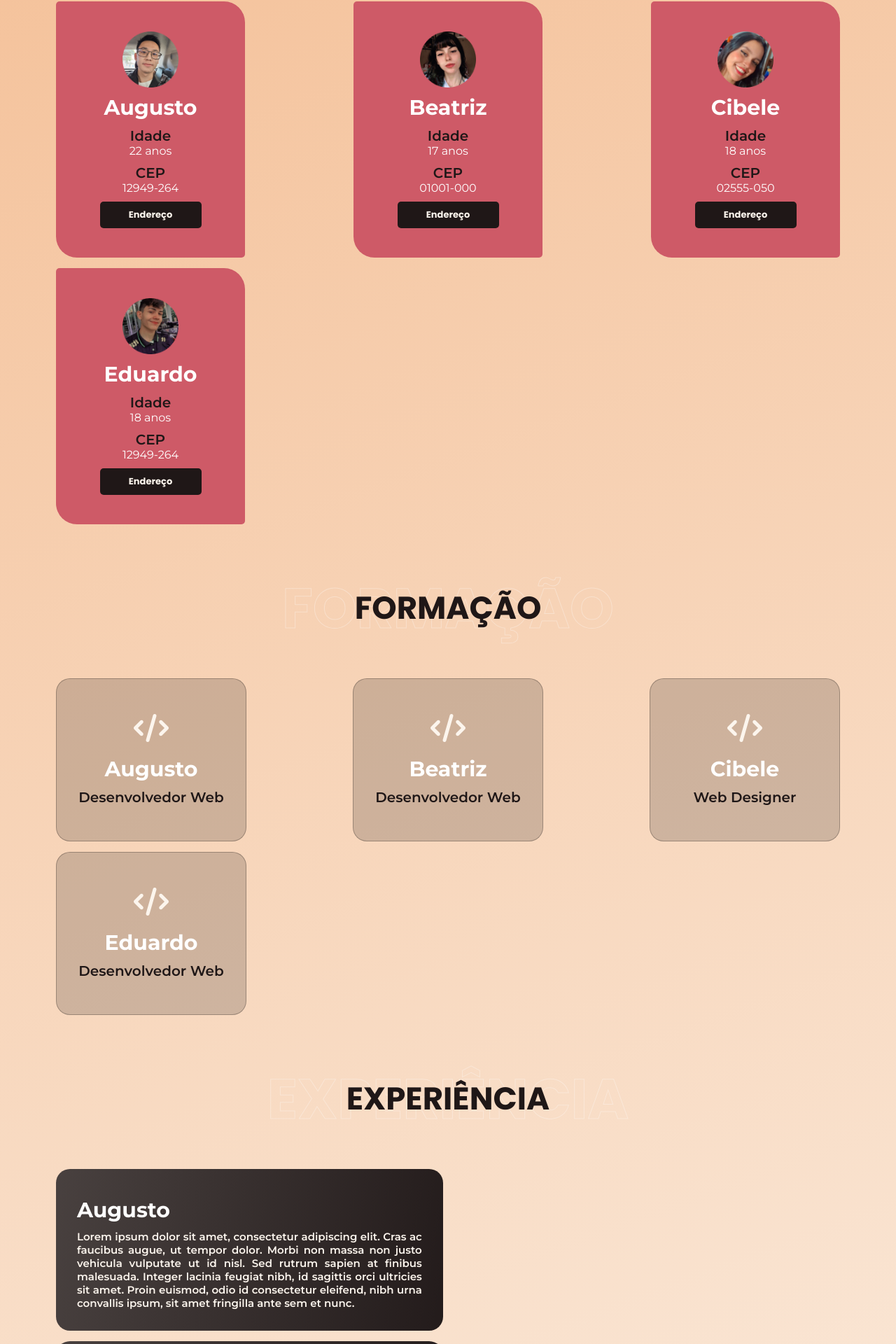
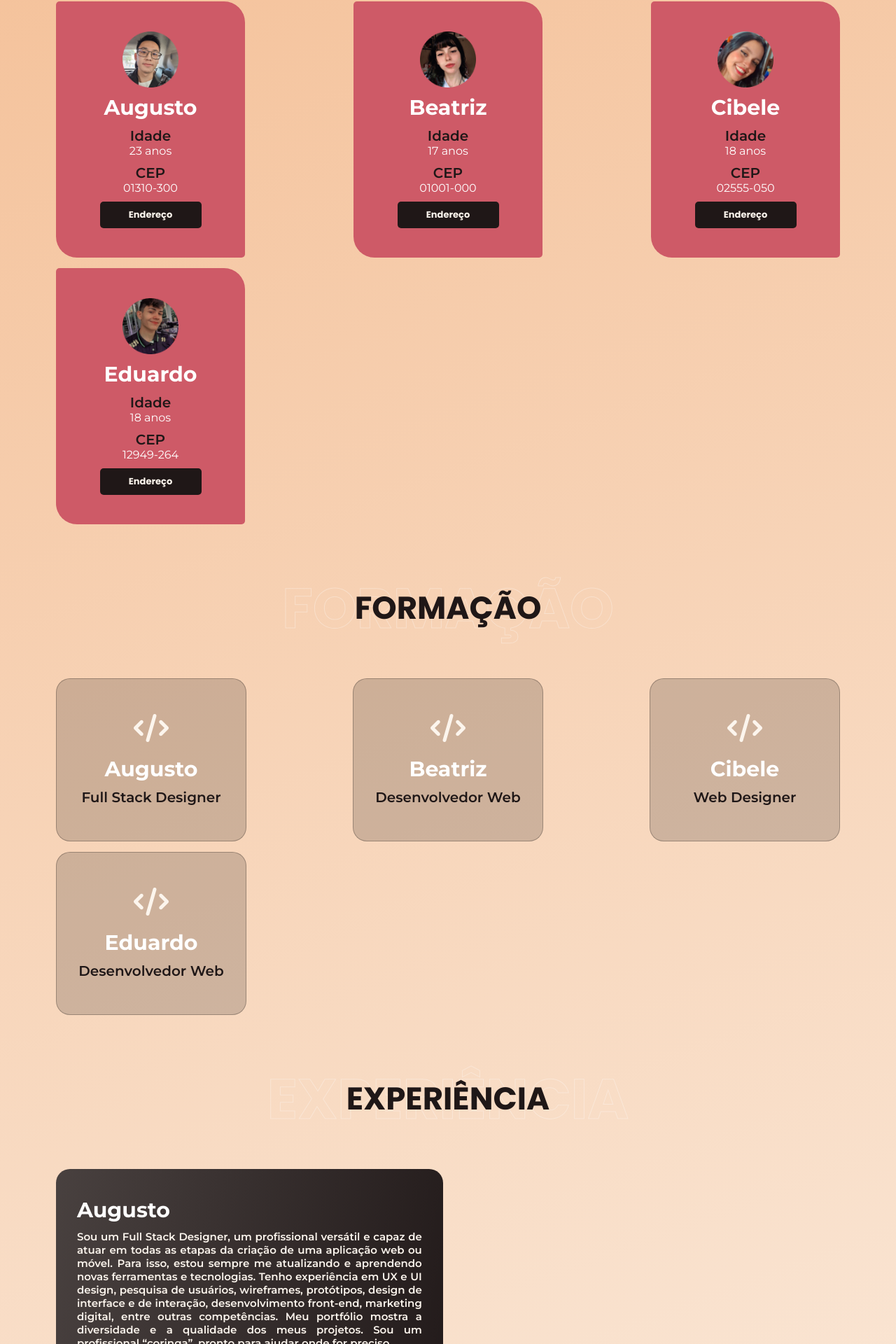
Before and after one commit to josiastavares/nossa-apresentacao, a React (Create React App) app: page / in a window 1280 px wide. Shown: the part 293-2213 px from the top of the page at 70% size. Built offline with nearby package versions, Linux system fonts and the light colour scheme.

Commit message:
informações do augusto ryu

```diff
--- a/src/App.js
+++ b/src/App.js
@@ -13,21 +13,21 @@ function App() {
       <Menu />
       <Titulo titulo="SOBRE NÓS"/>
       <section className='secao' id='sobrenos'>
-        <Sobre imagem="./imagens/augusto.png" nome="Augusto" idade="22 anos" cep="12949-264" />
+        <Sobre imagem="./imagens/augusto.png" nome="Augusto" idade="23 anos" cep="01310-300" />
         <Sobre imagem="./imagens/beatriz.png" nome="Beatriz" idade="17 anos" cep="01001-000" />
         <Sobre imagem="./imagens/cibele.png" nome="Cibele" idade="18 anos" cep="02555-050" />
         <Sobre imagem="./imagens/eduardo.png" nome="Eduardo" idade="18 anos" cep="12949-264" />
       </section>
       <Titulo titulo="FORMAÇÃO"/>
       <section className='secao' id='formacao'>
-        <Formacao nome="Augusto" formacao="Desenvolvedor Web" />
+        <Formacao nome="Augusto" formacao="Full Stack Designer" />
         <Formacao nome="Beatriz" formacao="Desenvolvedor Web" />
         <Formacao nome="Cibele" formacao="Web Designer" />
         <Formacao nome="Eduardo" formacao="Desenvolvedor Web" />
       </section>
       <Titulo titulo="EXPERIÊNCIA"/>
       <section className='secao' id='experiencia'>
-        <Experiencia nome="Augusto" resumo="Lorem ipsum dolor sit amet, consectetur adipiscing elit. Cras ac faucibus augue, ut tempor dolor. Morbi non massa non justo vehicula vulputate ut id nisl. Sed rutrum sapien at finibus malesuada. Integer lacinia feugiat nibh, id sagittis orci ultricies sit amet. Proin euismod, odio id consectetur eleifend, nibh urna convallis ipsum, sit amet fringilla ante sem et nunc." />
+        <Experiencia nome="Augusto" resumo="Sou um Full Stack Designer, um profissional versátil e capaz de atuar em todas as etapas da criação de uma aplicação web ou móvel. Para isso, estou sempre me atualizando e aprendendo novas ferramentas e tecnologias. Tenho experiência em UX e UI design, pesquisa de usuários, wireframes, protótipos, design de interface e de interação, desenvolvimento front-end, marketing digital, entre outras competências. Meu portfólio mostra a diversidade e a qualidade dos meus projetos. Sou um profissional “coringa”, pronto para ajudar onde for preciso." />
         <Experiencia nome="Beatriz" resumo="Lorem ipsum dolor sit amet, consectetur adipiscing elit. Cras ac faucibus augue, ut tempor dolor. Morbi non massa non justo vehicula vulputate ut id nisl. Sed rutrum sapien at finibus malesuada. Integer lacinia feugiat nibh, id sagittis orci ultricies sit amet. Proin euismod, odio id consectetur eleifend, nibh urna convallis ipsum, sit amet fringilla ante sem et nunc." />
         <Experiencia nome="Cibele" resumo="Nível técnico em Comunicação Visual pela Etec Albert Einsten, cursando Superior em Tecnologia de Sistemas para Internet na FIAP, estagiando como Designer na Dynamind." />
         <Experiencia nome="Eduardo" resumo="Sou um desenvolvedor front end que gosta de estar em constante evolução e não desisto fácil.
@@ -38,10 +38,10 @@ Estou cursando Sistemas para Internet na Faculdade FIAP. Além de ter diversos c
         <section className='secao' id='hobbies'>
           <div className='secao-hobbies'>
             <p className='nome'>Augusto</p>
-            <Hobbies className='hobbie' hobbie="hobbie 1"/>
-            <Hobbies className='hobbie' hobbie="hobbie 1"/>
-            <Hobbies className='hobbie' hobbie="hobbie 1"/>
-            <Hobbies className='hobbie' hobbie="hobbie 1"/>
+            <Hobbies className='hobbie' hobbie="Ouvir Música "/>
+            <Hobbies className='hobbie' hobbie="Cozinhar"/>
+            <Hobbies className='hobbie' hobbie="Refletir"/>
+            <Hobbies className='hobbie' hobbie="Aventurar"/>
           </div>
           <div className='secao-hobbies'>
             <p className='nome'>Beatriz</p>
```
